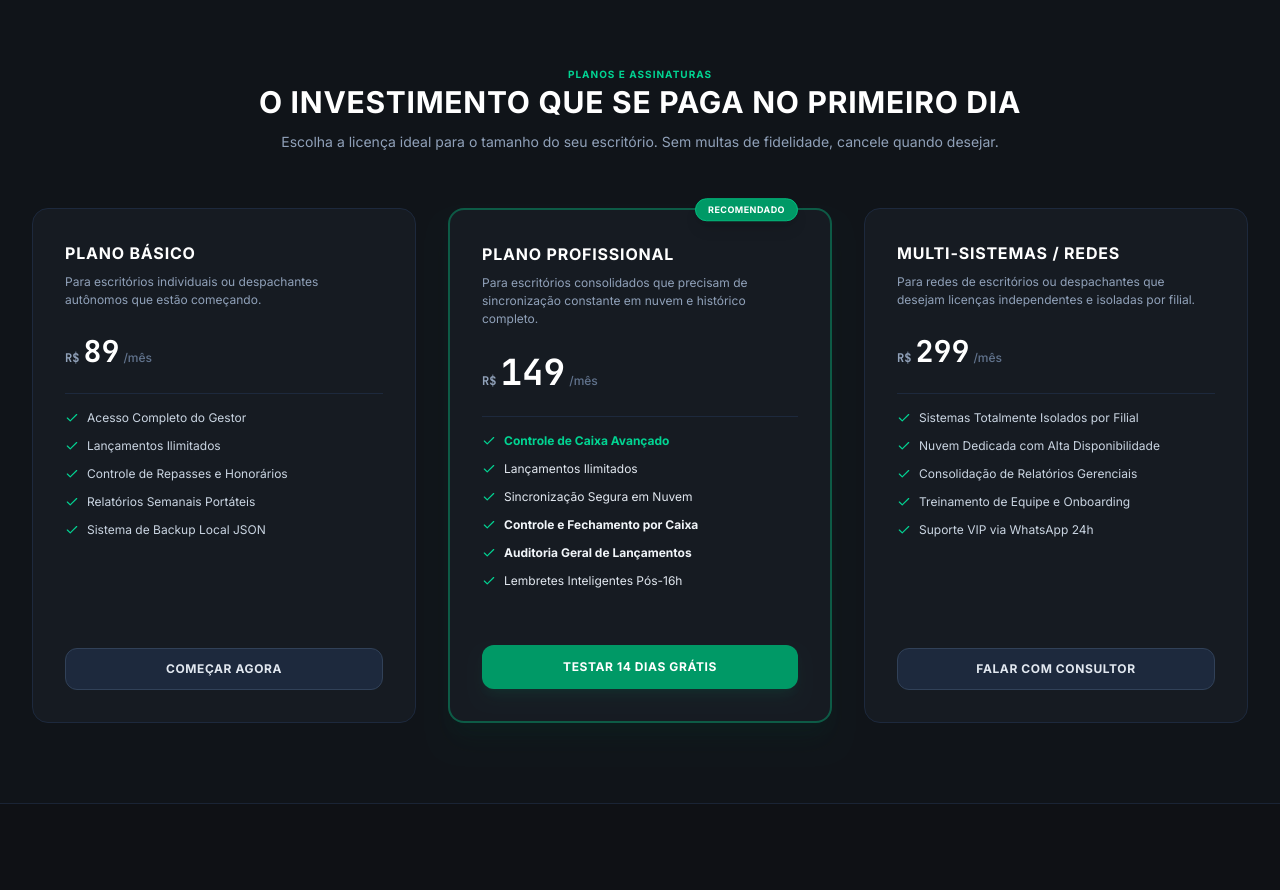
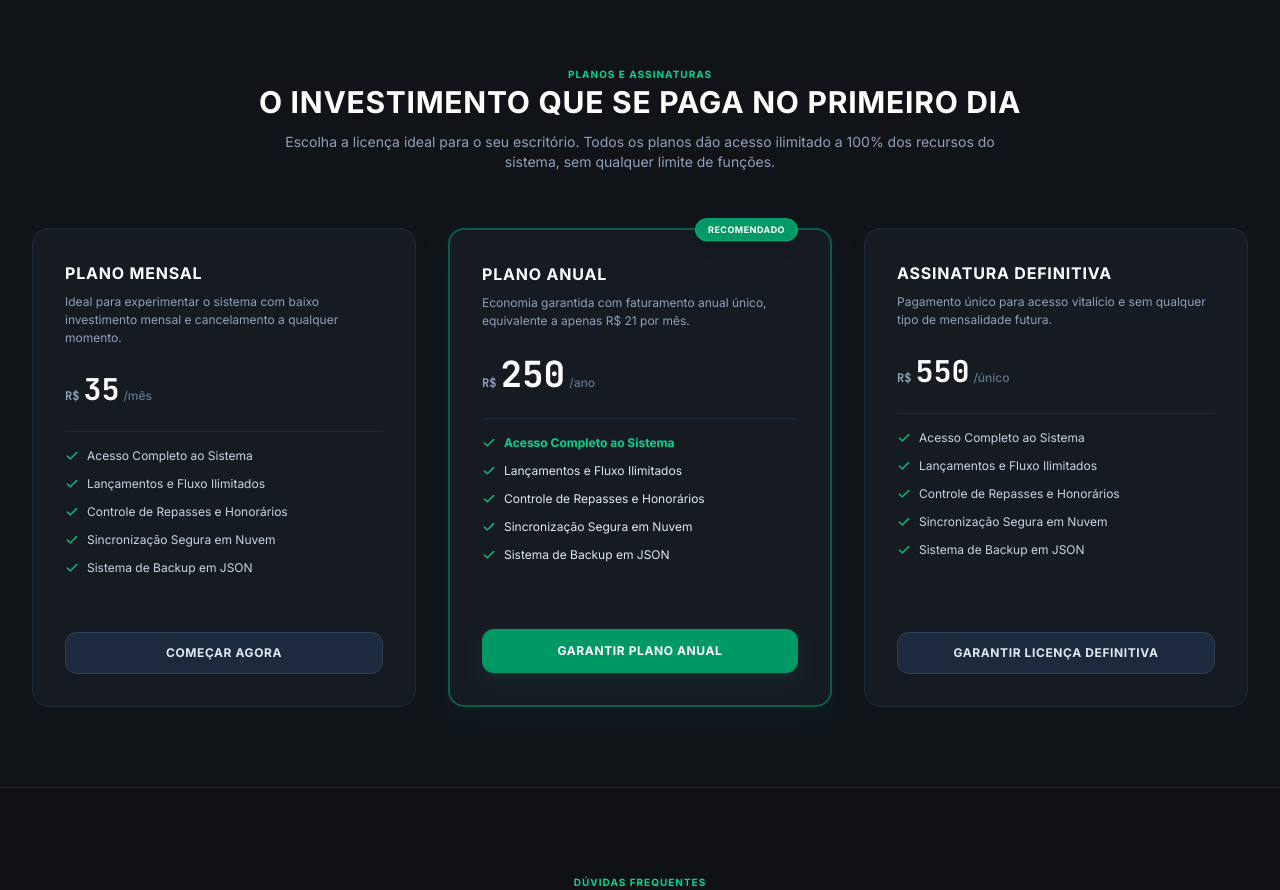
Before and after one commit to joaogabrielponath182-hue/ConsulDesp, a React (Vite) app: page / in a window 1280 px wide. Shown: the part 2520-3410 px from the top of the page. Built offline with nearby package versions, Linux system fonts and the light colour scheme; no server answers; the database is empty.

Commit message:
feat: update pricing plans and descriptions on landing page
Refactor plan naming and marketing copy to emphasize unlimited access to all features across all tiers and clarify the value proposition of the monthly plan.

```diff
--- a/src/components/LandingPage.tsx
+++ b/src/components/LandingPage.tsx
@@ -413,7 +413,7 @@ export default function LandingPage({ onGoToLogin }: LandingPageProps) {
               O Investimento que se paga no primeiro dia
             </h2>
             <p className="text-slate-400 text-xs sm:text-sm">
-              Escolha a licença ideal para o tamanho do seu escritório. Sem multas de fidelidade, cancele quando desejar.
+              Escolha a licença ideal para o seu escritório. Todos os planos dão acesso ilimitado a 100% dos recursos do sistema, sem qualquer limite de funções.
             </p>
           </div>
 
@@ -423,26 +423,26 @@ export default function LandingPage({ onGoToLogin }: LandingPageProps) {
             <div className="bg-[#161B22] border border-slate-800 p-8 rounded-2xl space-y-6 hover:border-slate-700 transition-all text-left relative flex flex-col justify-between">
               <div className="space-y-6">
                 <div className="space-y-2">
-                  <h3 className="text-base font-bold text-white uppercase tracking-wider">Plano Básico</h3>
+                  <h3 className="text-base font-bold text-white uppercase tracking-wider">Plano Mensal</h3>
                   <p className="text-xs text-slate-400 leading-normal">
-                    Para escritórios individuais ou despachantes autônomos que estão começando.
+                    Ideal para experimentar o sistema com baixo investimento mensal e cancelamento a qualquer momento.
                   </p>
                 </div>
 
                 <div className="flex items-baseline gap-1 font-sans">
                   <span className="text-slate-400 text-xs font-bold font-mono">R$</span>
-                  <span className="text-3xl font-black text-white font-mono">89</span>
+                  <span className="text-3xl font-black text-white font-mono">35</span>
                   <span className="text-slate-500 text-xs font-medium">/mês</span>
                 </div>
 
                 <ul className="space-y-3 pt-4 border-t border-slate-800 text-xs text-slate-300">
                   <li className="flex items-center gap-2">
                     <Check size={14} className="text-emerald-400 shrink-0" />
-                    <span>Acesso Completo do Gestor</span>
+                    <span>Acesso Completo ao Sistema</span>
                   </li>
                   <li className="flex items-center gap-2">
                     <Check size={14} className="text-emerald-400 shrink-0" />
-                    <span>Lançamentos Ilimitados</span>
+                    <span>Lançamentos e Fluxo Ilimitados</span>
                   </li>
                   <li className="flex items-center gap-2">
                     <Check size={14} className="text-emerald-400 shrink-0" />
@@ -450,11 +450,11 @@ export default function LandingPage({ onGoToLogin }: LandingPageProps) {
                   </li>
                   <li className="flex items-center gap-2">
                     <Check size={14} className="text-emerald-400 shrink-0" />
-                    <span>Relatórios Semanais Portáteis</span>
+                    <span>Sincronização Segura em Nuvem</span>
                   </li>
                   <li className="flex items-center gap-2">
                     <Check size={14} className="text-emerald-400 shrink-0" />
-                    <span>Sistema de Backup Local JSON</span>
+                    <span>Sistema de Backup em JSON</span>
                   </li>
                 </ul>
               </div>
@@ -478,43 +478,39 @@ export default function LandingPage({ onGoToLogin }: LandingPageProps) {
               <div className="space-y-6">
                 <div className="space-y-2">
                   <h3 className="text-base font-bold text-white uppercase tracking-wider flex items-center gap-1.5">
-                    <span>Plano Profissional</span>
+                    <span>Plano Anual</span>
                   </h3>
                   <p className="text-xs text-slate-400 leading-normal">
-                    Para escritórios consolidados que precisam de sincronização constante em nuvem e histórico completo.
+                    Economia garantida com faturamento anual único, equivalente a apenas R$ 21 por mês.
                   </p>
                 </div>
 
                 <div className="flex items-baseline gap-1 font-sans">
                   <span className="text-slate-400 text-xs font-bold font-mono">R$</span>
-                  <span className="text-4xl font-black text-white font-mono">149</span>
-                  <span className="text-slate-500 text-xs font-medium">/mês</span>
+                  <span className="text-4xl font-black text-white font-mono">250</span>
+                  <span className="text-slate-500 text-xs font-medium">/ano</span>
                 </div>
 
                 <ul className="space-y-3 pt-4 border-t border-slate-800 text-xs text-slate-200">
-                  <li className="flex items-center gap-2 font-bold text-emerald-400">
+                  <li className="flex items-center gap-2">
                     <Check size={14} className="text-emerald-400 shrink-0" />
-                    <span>Controle de Caixa Avançado</span>
+                    <span className="font-bold text-emerald-400">Acesso Completo ao Sistema</span>
                   </li>
                   <li className="flex items-center gap-2">
                     <Check size={14} className="text-emerald-400 shrink-0" />
-                    <span>Lançamentos Ilimitados</span>
+                    <span>Lançamentos e Fluxo Ilimitados</span>
+                  </li>
+                  <li className="flex items-center gap-2">
+                    <Check size={14} className="text-emerald-400 shrink-0" />
+                    <span>Controle de Repasses e Honorários</span>
                   </li>
                   <li className="flex items-center gap-2">
                     <Check size={14} className="text-emerald-400 shrink-0" />
                     <span>Sincronização Segura em Nuvem</span>
                   </li>
-                  <li className="flex items-center gap-2 font-bold text-slate-100">
-                    <Check size={14} className="text-emerald-400 shrink-0" />
-                    <span>Controle e Fechamento por Caixa</span>
-                  </li>
-                  <li className="flex items-center gap-2 font-bold text-slate-100">
-                    <Check size={14} className="text-emerald-400 shrink-0" />
-                    <span>Auditoria Geral de Lançamentos</span>
-                  </li>
                   <li className="flex items-center gap-2">
                     <Check size={14} className="text-emerald-400 shrink-0" />
-                    <span>Lembretes Inteligentes Pós-16h</span>
+                    <span>Sistema de Backup em JSON</span>
                   </li>
                 </ul>
               </div>
@@ -523,7 +519,7 @@ export default function LandingPage({ onGoToLogin }: LandingPageProps) {
                 href="#demonstracao"
                 className="w-full py-3.5 rounded-xl bg-emerald-600 hover:bg-emerald-500 text-white font-black text-xs uppercase tracking-wider transition-all text-center block cursor-pointer shadow-lg shadow-emerald-600/10 mt-8 active:scale-[0.98]"
               >
-                Testar 14 Dias Grátis
+                Garantir Plano Anual
               </a>
             </div>
 
@@ -531,38 +527,38 @@ export default function LandingPage({ onGoToLogin }: LandingPageProps) {
             <div className="bg-[#161B22] border border-slate-800 p-8 rounded-2xl space-y-6 hover:border-slate-700 transition-all text-left relative flex flex-col justify-between">
               <div className="space-y-6">
                 <div className="space-y-2">
-                  <h3 className="text-base font-bold text-white uppercase tracking-wider">Multi-Sistemas / Redes</h3>
+                  <h3 className="text-base font-bold text-white uppercase tracking-wider">Assinatura Definitiva</h3>
                   <p className="text-xs text-slate-400 leading-normal">
-                    Para redes de escritórios ou despachantes que desejam licenças independentes e isoladas por filial.
+                    Pagamento único para acesso vitalício e sem qualquer tipo de mensalidade futura.
                   </p>
                 </div>
 
                 <div className="flex items-baseline gap-1 font-sans">
                   <span className="text-slate-400 text-xs font-bold font-mono">R$</span>
-                  <span className="text-3xl font-black text-white font-mono">299</span>
-                  <span className="text-slate-500 text-xs font-medium">/mês</span>
+                  <span className="text-3xl font-black text-white font-mono">550</span>
+                  <span className="text-slate-500 text-xs font-medium">/único</span>
                 </div>
 
                 <ul className="space-y-3 pt-4 border-t border-slate-800 text-xs text-slate-300">
                   <li className="flex items-center gap-2">
                     <Check size={14} className="text-emerald-400 shrink-0" />
-                    <span>Sistemas Totalmente Isolados por Filial</span>
+                    <span>Acesso Completo ao Sistema</span>
                   </li>
                   <li className="flex items-center gap-2">
                     <Check size={14} className="text-emerald-400 shrink-0" />
-                    <span>Nuvem Dedicada com Alta Disponibilidade</span>
+                    <span>Lançamentos e Fluxo Ilimitados</span>
                   </li>
                   <li className="flex items-center gap-2">
                     <Check size={14} className="text-emerald-400 shrink-0" />
-                    <span>Consolidação de Relatórios Gerenciais</span>
+                    <span>Controle de Repasses e Honorários</span>
                   </li>
                   <li className="flex items-center gap-2">
                     <Check size={14} className="text-emerald-400 shrink-0" />
-                    <span>Treinamento de Equipe e Onboarding</span>
+                    <span>Sincronização Segura em Nuvem</span>
                   </li>
                   <li className="flex items-center gap-2">
                     <Check size={14} className="text-emerald-400 shrink-0" />
-                    <span>Suporte VIP via WhatsApp 24h</span>
+                    <span>Sistema de Backup em JSON</span>
                   </li>
                 </ul>
               </div>
@@ -571,7 +567,7 @@ export default function LandingPage({ onGoToLogin }: LandingPageProps) {
                 href="#demonstracao"
                 className="w-full py-3 rounded-xl bg-slate-800 hover:bg-slate-750 text-slate-200 hover:text-white font-black text-xs uppercase tracking-wider transition-all text-center block cursor-pointer border border-slate-700 mt-8 active:scale-[0.98]"
               >
-                Falar com Consultor
+                Garantir Licença Definitiva
               </a>
             </div>
 
```
